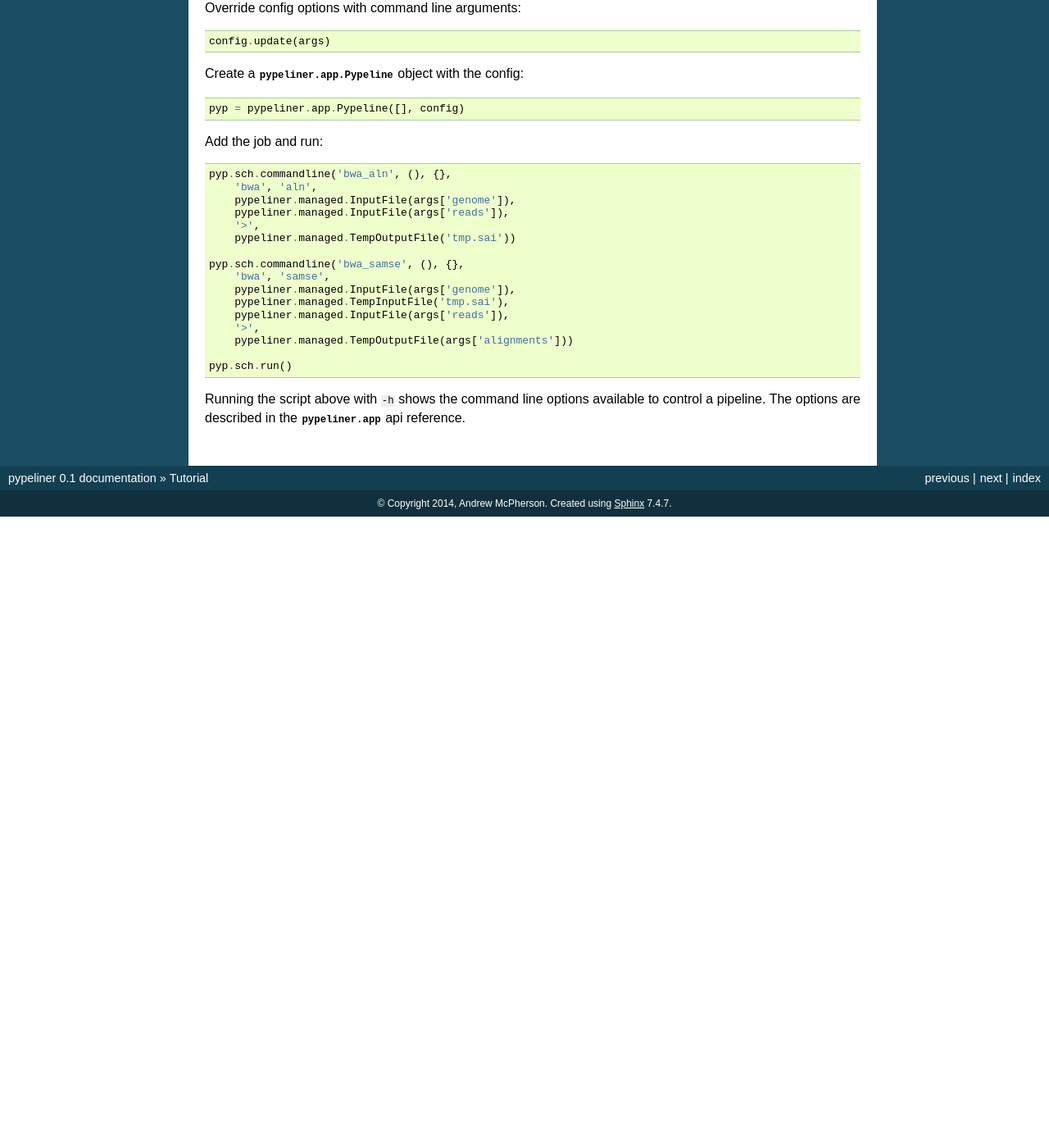
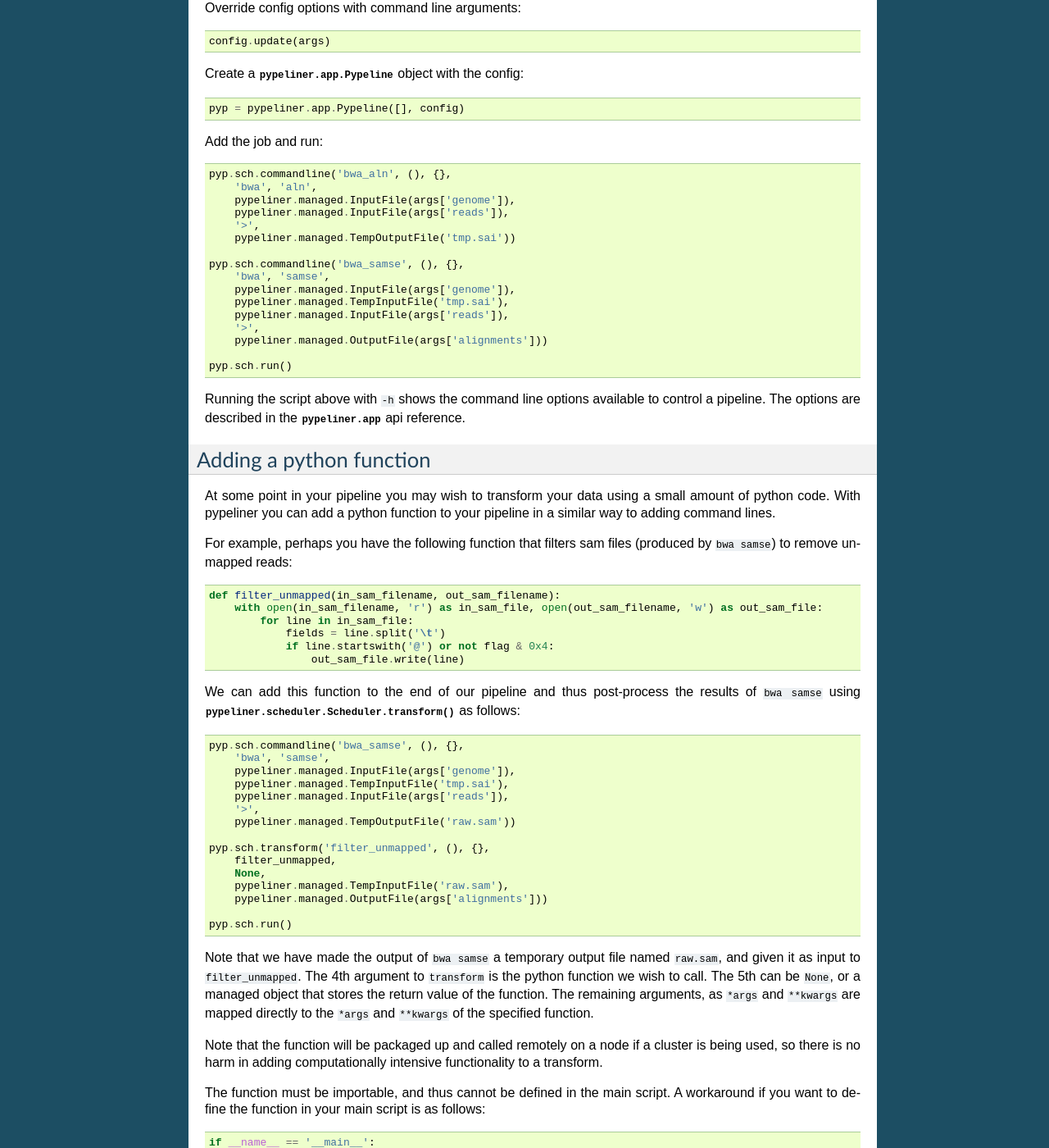
Before and after one commit to shahcompbio/pypeliner, a Sphinx documentation site: the page built from docs/tutorial.rst, in a window 1280 px wide and 1400 px high, scrolled down 2207 px. Shown: the whole window at 82% size. Built offline with Sphinx 7.4.7, drawn with Linux system fonts in a browser that asks for light colours; before the commit the page ends 2837 px from its top, so only the background shows below that; some of the changed text lies outside the part shown.

Commit message:
tutorial

```diff
--- a/docs/tutorial.rst
+++ b/docs/tutorial.rst
@@ -138,9 +138,86 @@ Add the job and run::
         pypeliner.managed.TempInputFile('tmp.sai'),
         pypeliner.managed.InputFile(args['reads']),
         '>',
-        pypeliner.managed.TempOutputFile(args['alignments']))
+        pypeliner.managed.OutputFile(args['alignments']))
 
     pyp.sch.run()
 
 Running the script above with ``-h`` shows the command line options available to control a pipeline.  The options are
 described in the :py:mod:`pypeliner.app` api reference.
+
+Adding a python function
+------------------------
+
+At some point in your pipeline you may wish to transform your data using a small amount of python code.  With pypeliner
+you can add a python function to your pipeline in a similar way to adding command lines.
+
+For example, perhaps you have the following function that filters sam files (produced by ``bwa samse``) to remove
+unmapped reads::
+
+    def filter_unmapped(in_sam_filename, out_sam_filename):
+        with open(in_sam_filename, 'r') as in_sam_file, open(out_sam_filename, 'w') as out_sam_file:
+            for line in in_sam_file:
+                fields = line.split('\t')
+                if line.startswith('@') or not flag & 0x4:
+                    out_sam_file.write(line)
+
+We can add this function to the end of our pipeline and thus post-process the results of ``bwa samse`` using
+:py:func:`pypeliner.scheduler.Scheduler.transform` as follows::
+
+    pyp.sch.commandline('bwa_samse', (), {},
+        'bwa', 'samse',
+        pypeliner.managed.InputFile(args['genome']),
+        pypeliner.managed.TempInputFile('tmp.sai'),
+        pypeliner.managed.InputFile(args['reads']),
+        '>',
+        pypeliner.managed.TempOutputFile('raw.sam'))
+
+    pyp.sch.transform('filter_unmapped', (), {},
+        filter_unmapped,
+        None,
+        pypeliner.managed.TempInputFile('raw.sam'),
+        pypeliner.managed.OutputFile(args['alignments']))
+
+    pyp.sch.run()
+
+Note that we have made the output of ``bwa samse`` a temporary output file named ``raw.sam``, and given it as input to
+``filter_unmapped``.  The 4th argument to ``transform`` is the python function we wish to call.  The 5th can be
+``None``, or a managed object that stores the return value of the function.  The remaining arguments, as ``*args`` and
+``**kwargs`` are mapped directly to the ``*args`` and ``**kwargs`` of the specified function.
+
+Note that the function will be packaged up and called remotely on a node if a cluster is being used, so there is no harm
+in adding computationally intensive functionality to a transform.
+
+The function must be importable, and thus cannot be defined in the main script.  A workaround if you want to define the
+function in your main script is as follows::
+
+    if __name__ == '__main__':
+
+        import myscript
+
+        ...
+
+        pyp.sch.transform('filter_unmapped', (), {},
+            myscript.filter_unmapped,
+
+        ...
+
+    else:
+
+        def filter_unmapped(in_sam_filename, out_sam_filename):
+
+        ...
+
+If the function is defined in a separate module, you must add it to the module list given as the first argument of
+:py:class:`pypeliner.app.Pypeline`::
+
+    import mymod
+
+    pyp = pypeliner.app.Pypeline([mymod], config)
+
+    ...
+
+    pyp.sch.transform('filter_unmapped', (), {},
+        mymod.filter_unmapped,
+
+    ...
```
